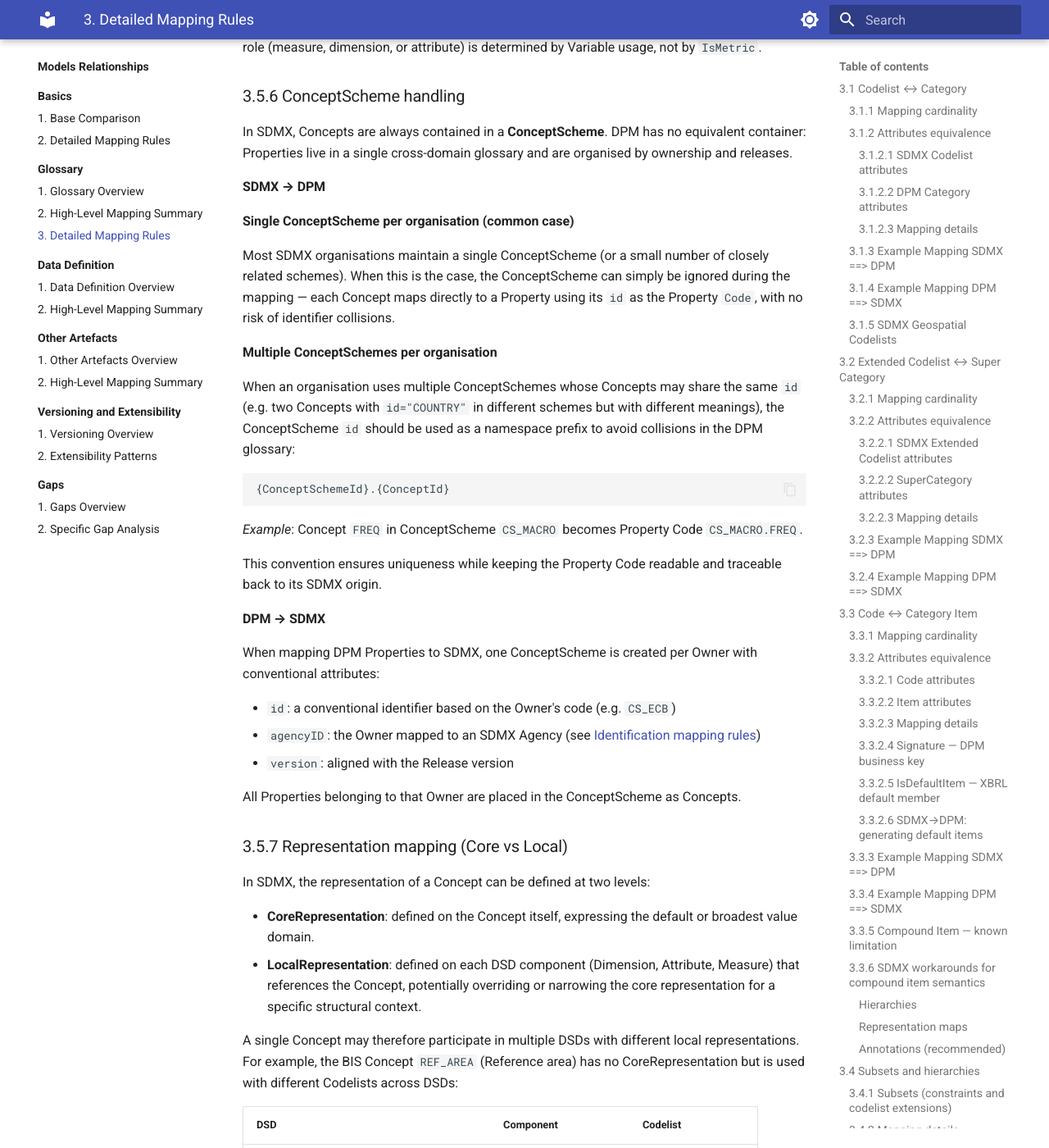
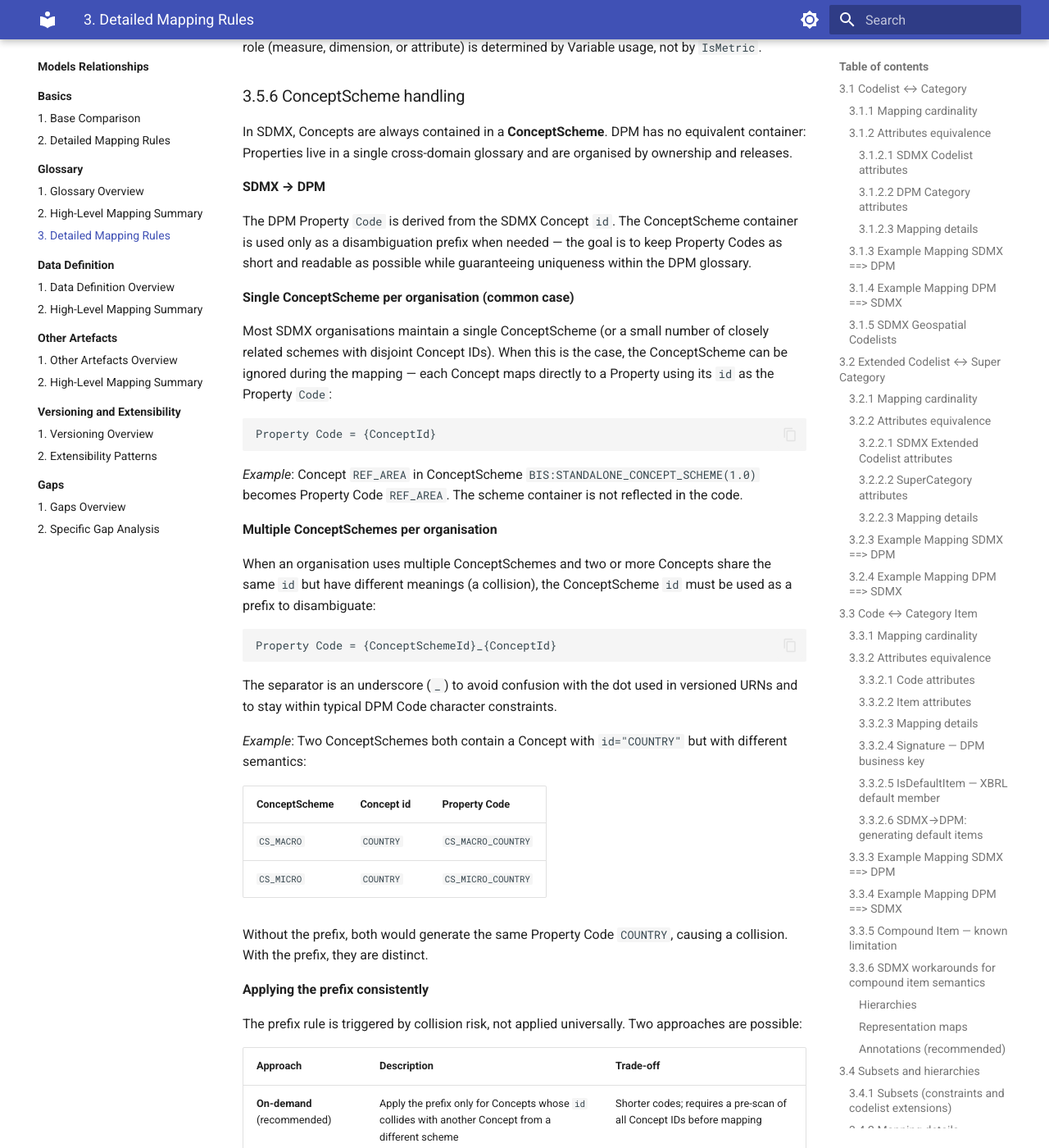
Before and after one commit to sdmx-twg/wp-sdmx-dpm, an MkDocs documentation site: the page built from docs/models-relationships/01_glossary/03_detailed_mapping_rules.md, in a window 1280 px wide and 1400 px high, scrolled down 41038 px. Shown: the whole window at 82% size. Built offline with MkDocs 1.6.1 and Material for MkDocs 9.7.7, drawn with Linux system fonts in a browser that asks for light colours; some of the changed text lies outside the part shown.

Commit message:
docs: implement single vs multi concept scheme ID rules for property codes
Expands section 3.5.6 SDMX→DPM with: rationale for the two-track rule,
explicit single-scheme example (ConceptId used directly), multi-scheme
collision example with two COUNTRY concepts, underscore separator
justification, and on-demand vs always-prefix trade-off table.

Addresses #72

````diff
--- a/docs/models-relationships/01_glossary/03_detailed_mapping_rules.md
+++ b/docs/models-relationships/01_glossary/03_detailed_mapping_rules.md
@@ -1289,21 +1289,47 @@ In SDMX, Concepts are always contained in a **ConceptScheme**. DPM has no equiva
 
 #### SDMX → DPM
 
+The DPM Property `Code` is derived from the SDMX Concept `id`. The ConceptScheme container is used only as a disambiguation prefix when needed — the goal is to keep Property Codes as short and readable as possible while guaranteeing uniqueness within the DPM glossary.
+
 **Single ConceptScheme per organisation (common case)**
 
-Most SDMX organisations maintain a single ConceptScheme (or a small number of closely related schemes). When this is the case, the ConceptScheme can simply be ignored during the mapping — each Concept maps directly to a Property using its `id` as the Property `Code`, with no risk of identifier collisions.
+Most SDMX organisations maintain a single ConceptScheme (or a small number of closely related schemes with disjoint Concept IDs). When this is the case, the ConceptScheme can be ignored during the mapping — each Concept maps directly to a Property using its `id` as the Property `Code`:
+
+```
+Property Code = {ConceptId}
+```
+
+*Example*: Concept `REF_AREA` in ConceptScheme `BIS:STANDALONE_CONCEPT_SCHEME(1.0)` becomes Property Code `REF_AREA`. The scheme container is not reflected in the code.
 
 **Multiple ConceptSchemes per organisation**
 
-When an organisation uses multiple ConceptSchemes whose Concepts may share the same `id` (e.g. two Concepts with `id="COUNTRY"` in different schemes but with different meanings), the ConceptScheme `id` should be used as a namespace prefix to avoid collisions in the DPM glossary:
+When an organisation uses multiple ConceptSchemes and two or more Concepts share the same `id` but have different meanings (a collision), the ConceptScheme `id` must be used as a prefix to disambiguate:
 
 ```
-{ConceptSchemeId}.{ConceptId}
+Property Code = {ConceptSchemeId}_{ConceptId}
 ```
 
-*Example*: Concept `FREQ` in ConceptScheme `CS_MACRO` becomes Property Code `CS_MACRO.FREQ`.
+The separator is an underscore (`_`) to avoid confusion with the dot used in versioned URNs and to stay within typical DPM Code character constraints.
 
-This convention ensures uniqueness while keeping the Property Code readable and traceable back to its SDMX origin.
+*Example*: Two ConceptSchemes both contain a Concept with `id="COUNTRY"` but with different semantics:
+
+| ConceptScheme | Concept id | Property Code |
+|---------------|------------|---------------|
+| `CS_MACRO` | `COUNTRY` | `CS_MACRO_COUNTRY` |
+| `CS_MICRO` | `COUNTRY` | `CS_MICRO_COUNTRY` |
+
+Without the prefix, both would generate the same Property Code `COUNTRY`, causing a collision. With the prefix, they are distinct.
+
+**Applying the prefix consistently**
+
+The prefix rule is triggered by collision risk, not applied universally. Two approaches are possible:
+
+| Approach | Description | Trade-off |
+|----------|-------------|-----------|
+| **On-demand** (recommended) | Apply the prefix only for Concepts whose `id` collides with another Concept from a different scheme | Shorter codes; requires a pre-scan of all Concept IDs before mapping |
+| **Always-prefix** | Apply the prefix to every Concept regardless of collision | Consistent, no pre-scan needed; produces longer codes even when unnecessary |
+
+The on-demand approach is recommended for readability. Implementers who prefer consistency or are operating in automated pipelines without a pre-scan step may apply the always-prefix approach.
 
 #### DPM → SDMX
 
````
